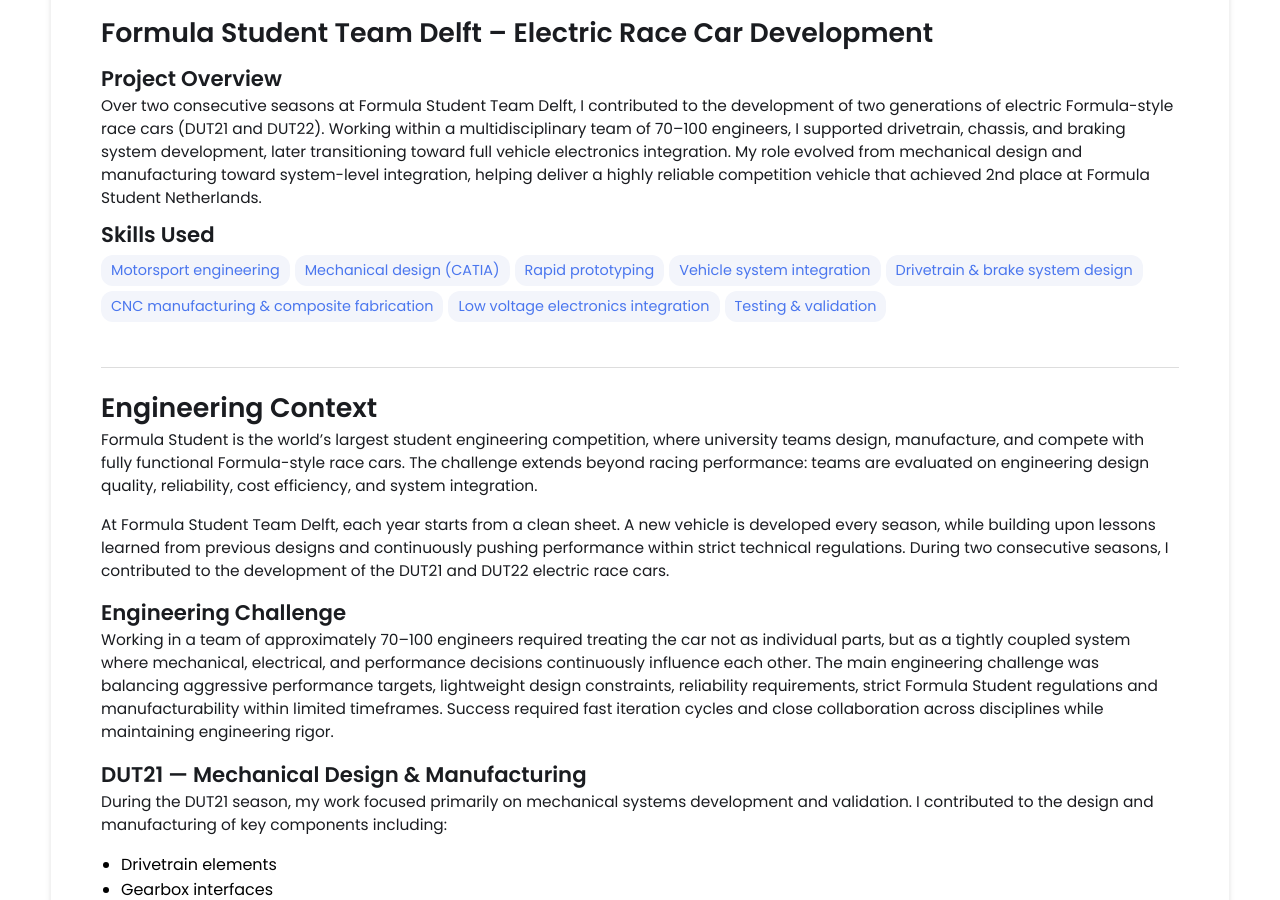
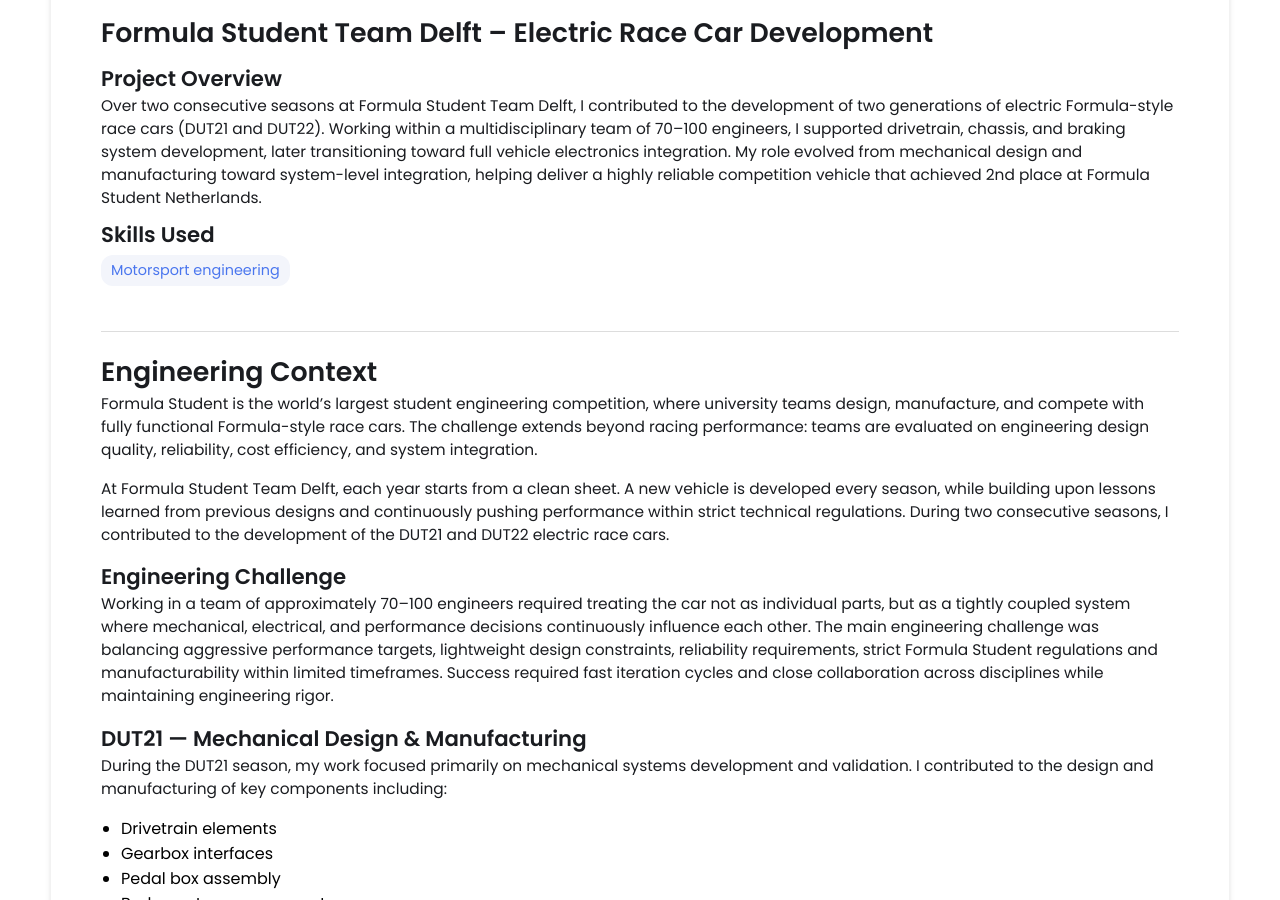
Before and after one commit to martijnswart01/martijnswart01.github.io, a Jekyll site: the page built from _projects/Racing-Formula-Student/index.md, in a window 1280 px wide and 900 px high, scrolled down 494 px. Built offline with Jekyll 4.4.1, drawn with Linux system fonts in a browser that asks for light colours.

Commit message:
Update index.md

```diff
--- a/_projects/Racing-Formula-Student/index.md
+++ b/_projects/Racing-Formula-Student/index.md
@@ -6,13 +6,6 @@
 
 skills:
   - Motorsport engineering
-  - Mechanical design (CATIA)
-  - Rapid prototyping
-  - Vehicle system integration
-  - Drivetrain & brake system design
-  - CNC manufacturing & composite fabrication
-  - Low voltage electronics integration
-  - Testing & validation
 
 main-image: "/formula_student_cover.jpg"
 ---
```
